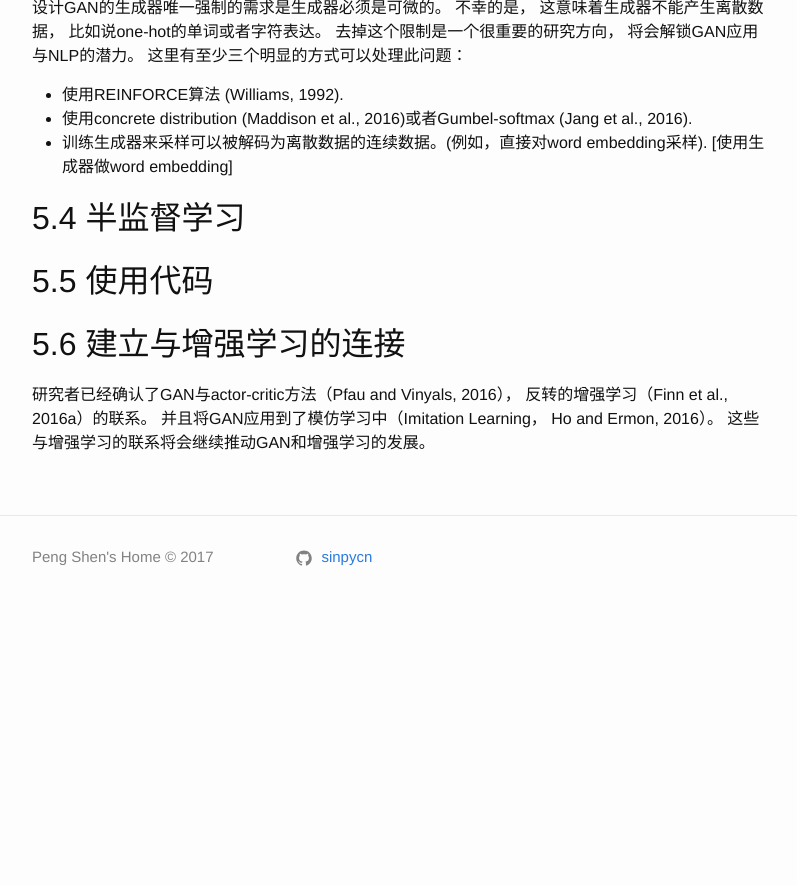
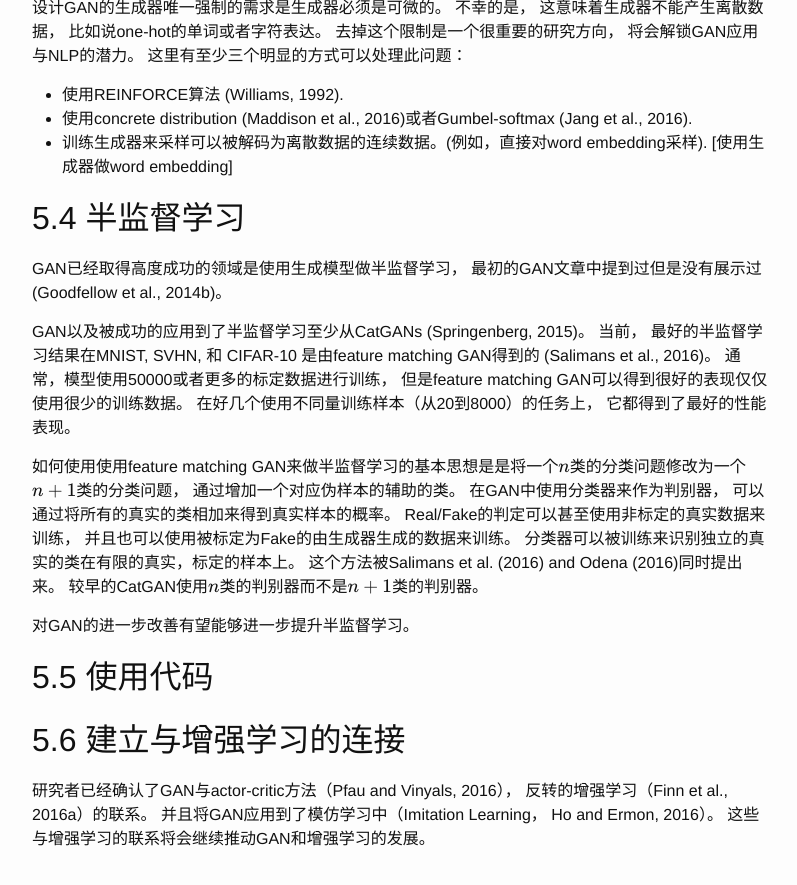
Before and after one commit to sinpycn/sinpycn.github.io, a Jekyll site: the page built from _posts/research/2017-05-10-GAN-Tutorial-Research-Frontiers.md, in a window 1280 px wide and 900 px high, scrolled down 7137 px. Shown: the top 885 px of the window, without its empty margins (238-1035 px from the left). Built offline with Jekyll 4.4.1, drawn with Linux system fonts in a browser that asks for light colours; formulas are drawn with MathJax 3; before the commit the page ends 7765 px from its top, so only the background shows below that.

Commit message:
Update 2017-05-10-GAN-Tutorial-Research-Frontiers.md

```diff
--- a/_posts/research/2017-05-10-GAN-Tutorial-Research-Frontiers.md
+++ b/_posts/research/2017-05-10-GAN-Tutorial-Research-Frontiers.md
@@ -161,7 +161,24 @@ Theis et al. (2015) 介绍了很多评价生成模型的难点。
 
 ## 5.4 半监督学习
 
+GAN已经取得高度成功的领域是使用生成模型做半监督学习， 最初的GAN文章中提到过但是没有展示过(Goodfellow et al., 2014b)。
+
+GAN以及被成功的应用到了半监督学习至少从CatGANs (Springenberg, 2015)。 当前， 最好的半监督学习结果在MNIST, SVHN, 和 CIFAR-10 是由feature matching GAN得到的 (Salimans et al., 2016)。
+通常，模型使用50000或者更多的标定数据进行训练， 但是feature matching GAN可以得到很好的表现仅仅使用很少的训练数据。
+在好几个使用不同量训练样本（从20到8000）的任务上， 它都得到了最好的性能表现。
+
+如何使用使用feature matching GAN来做半监督学习的基本思想是是将一个$$n$$类的分类问题修改为一个$$n+1$$类的分类问题， 通过增加一个对应伪样本的辅助的类。
+在GAN中使用分类器来作为判别器， 可以通过将所有的真实的类相加来得到真实样本的概率。
+Real/Fake的判定可以甚至使用非标定的真实数据来训练， 并且也可以使用被标定为Fake的由生成器生成的数据来训练。
+分类器可以被训练来识别独立的真实的类在有限的真实，标定的样本上。 这个方法被Salimans et al. (2016) and Odena
+(2016)同时提出来。
+较早的CatGAN使用$$n$$类的判别器而不是$$n+1$$类的判别器。
+
+对GAN的进一步改善有望能够进一步提升半监督学习。
+
 ## 5.5 使用代码
+
+
 
 ## 5.6 建立与增强学习的连接
 
```
